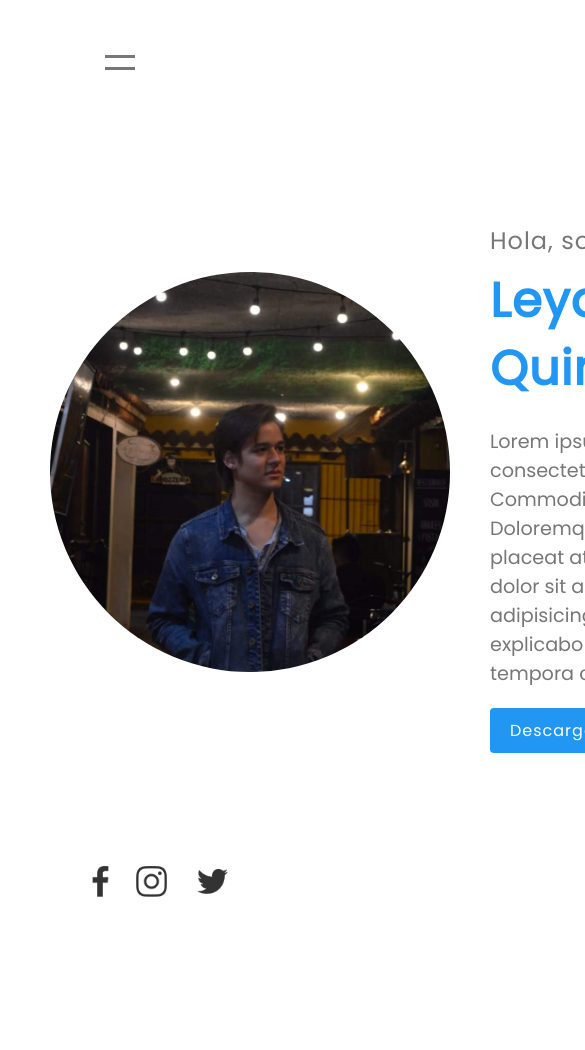
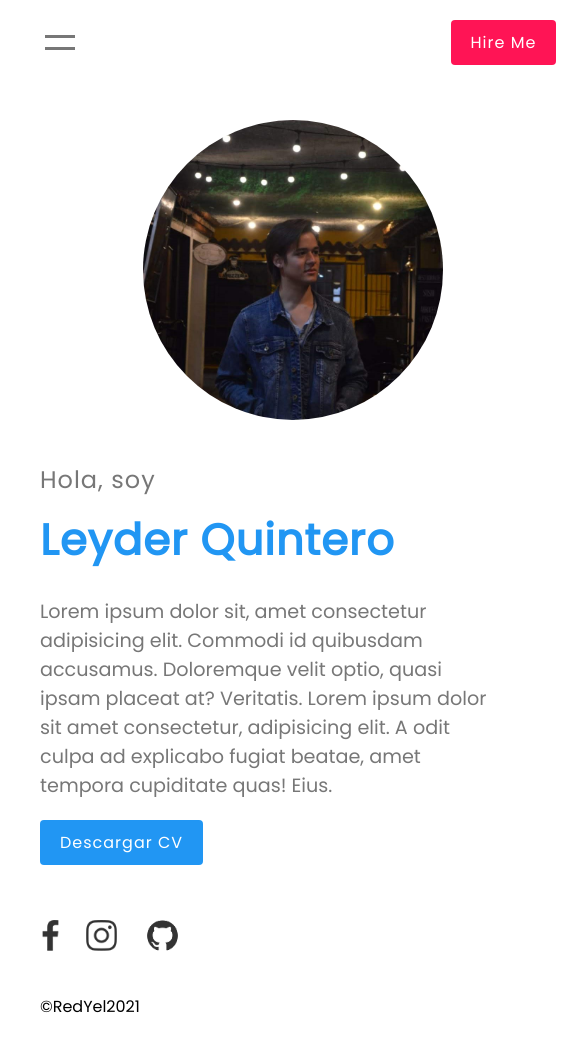
Before and after one commit to lelequinter/Personal-web-page, a plain HTML site: page index.html in a window 390 px wide. Shown: the top 1050 px of the page, 585 px wide, since content can reach past the window. Before the commit the page ends 944 px from the top, so only its background shows below. Drawn offline with Linux system fonts and the light colour scheme.

Commit message:
final, @media añadido, se hizo adaptable, edición solo en archivo CSS

```diff
--- a/index.html
+++ b/index.html
@@ -34,11 +34,13 @@
             <p>Lorem ipsum dolor sit, amet consectetur adipisicing elit. Commodi id quibusdam accusamus. Doloremque velit optio, quasi ipsam placeat at? Veritatis. Lorem ipsum dolor sit amet consectetur, adipisicing elit. A odit culpa ad explicabo fugiat beatae, amet tempora cupiditate quas! Eius.</p>
             <a href="#" class="btn">Descargar CV</a>
         </div>
+
+
         <footer>
             <ul class="sci">
                 <li><a href="#"><img src="facebook.png" alt=""></a></li>
                 <li><a href="#"><img src="instagram.png" alt=""></a></li>
-                <li><a href="#"><img src="twitter.png" alt=""></a></li>
+                <li><a href="#"><img src="Git.png" alt=""></a></li>
             </ul>
             <p class="copyrightText">©RedYel2021</p>
         </footer>
--- a/style.css
+++ b/style.css
@@ -68,8 +68,8 @@ body{
 .sec{
     position: relative;
     left: 0;
-    min-width: 100vh;
-    min-height: 100vh;
+    min-width: 60vh;
+    min-height: 60vh;
     padding: 50px 50px;
     display: flex;
     justify-content: space-around;
@@ -123,16 +123,16 @@ header{
     transition: 0.5s;
 }
 .toggle.active::before{
-    transform: translateY(0px) rotate(135deg);
+    transform: translateY(0px) rotate(45deg);
     background: #fff;
 }
 .toggle.active::after{
-    transform: translateY(0px) rotate(-135deg);
+    transform: translateY(0px) rotate(-45deg);
     background: #fff;
 }
 .btn{
     position: relative;
-    right: 10em;
+    right: 8em;
     display: inline-block;
     padding: 10px 20px;
     text-decoration: none;
@@ -146,6 +146,8 @@ header{
     position: relative;
     min-width: 400px;
     height: 400px;
+    margin-top: 100px;
+    margin-bottom: 100px;
     border-radius: 50%;
     overflow: hidden;
 }
@@ -208,3 +210,61 @@ footer
 }
 
 /* Ahora haremos que la pagina sea adaptable */
+@media (max-width: 991px)
+{
+    .sec
+    {
+        padding: 40px;
+        flex-direction: column;
+        justify-content: center;
+    }
+    header,
+    footer
+    {
+        padding: 20px 40px;
+    }
+    .btn
+    {
+    position: relative;
+    right: 70px;
+    }
+    .sec .imgBx
+    {
+        width: 300px;
+        min-width: 300px;
+        height: 300px;
+        margin-top: 80px;
+        margin-bottom: 10px;
+    }
+    .sec .content
+    {
+        margin-bottom: 150px;
+        margin-left: 0;
+        max-width: 100%;
+    }
+    footer
+    {
+        flex-direction: column;
+        align-items: flex-start;
+    }
+    .sci
+    {
+        padding: 0;
+    }
+    .sec .content h2 span
+    {
+        font-size: 1.8em;
+    }
+    .banner
+    {
+        display: none;
+    }
+    .navLink
+    {
+        width: 100%;
+    }
+    .toggle.active
+    {
+        left: -120px;
+    }
+}
```
